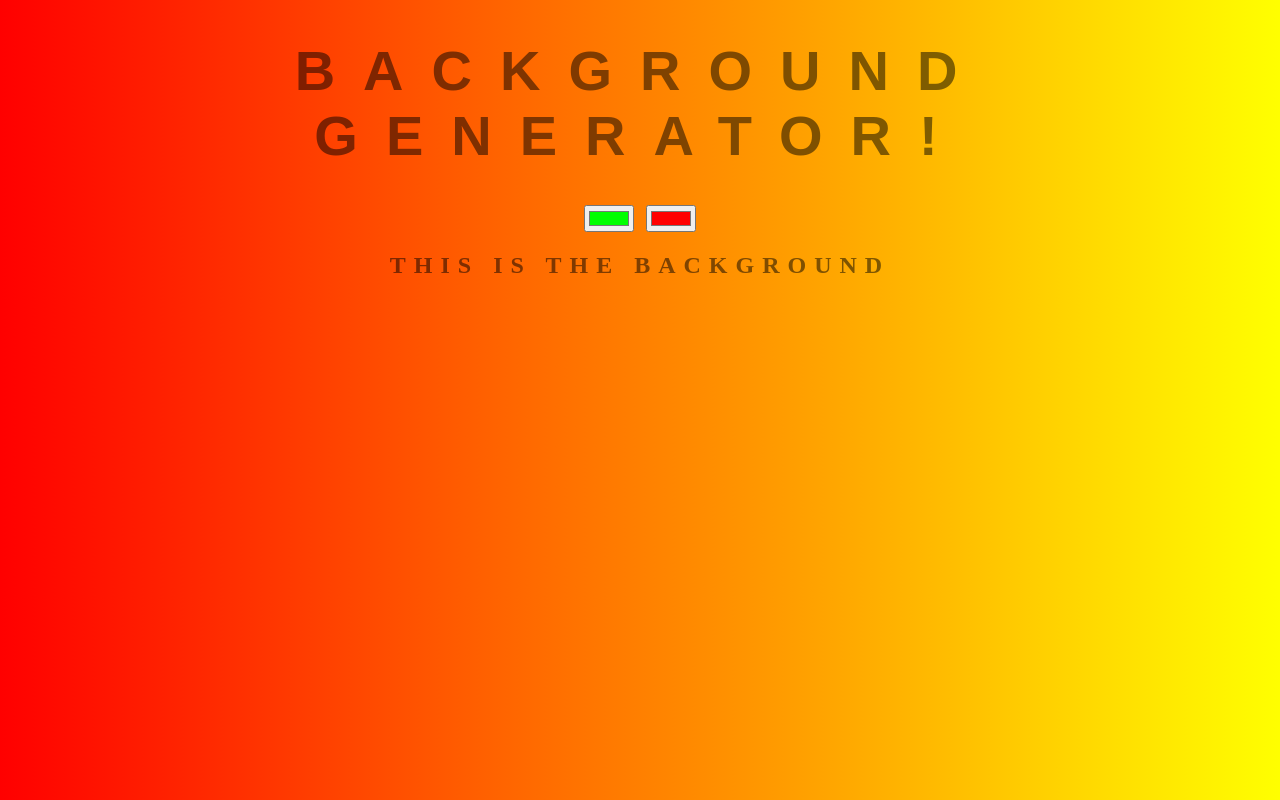
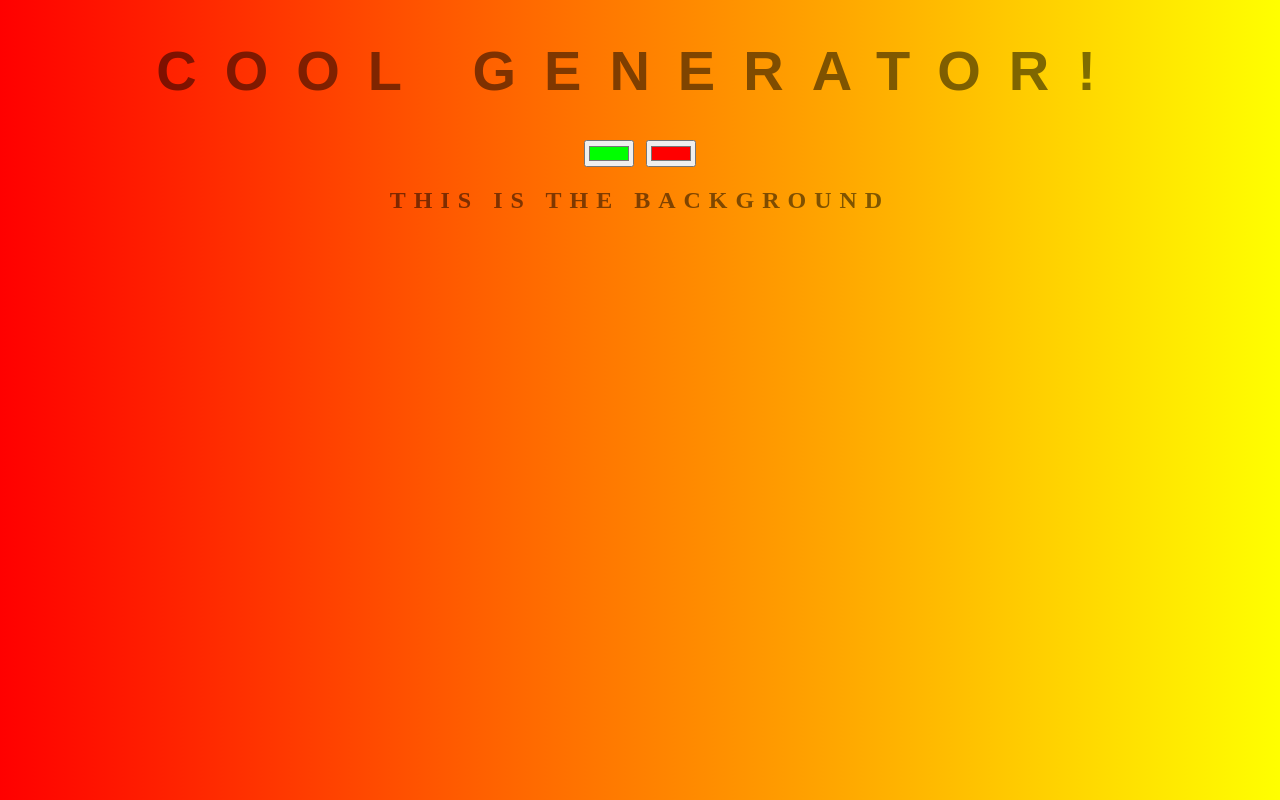
Before and after one commit to bassemelremesh/test2, a plain HTML site: page index.html in a window 1280 px wide. Drawn offline with Linux system fonts and the light colour scheme.

Commit message:
changing title

```diff
--- a/index.html
+++ b/index.html
@@ -5,7 +5,7 @@
 	<link rel="stylesheet" type="text/css" href="style.css">
 </head>
 <body id="gradient">
-	<h1>Background Generator!</h1>
+	<h1>Cool Generator!</h1>
 	<input class="color" type="color" value="#00ff00">
 	<input class="color" type="color" value="#ff0000">
 	<h2>This is the background</h2>
```
